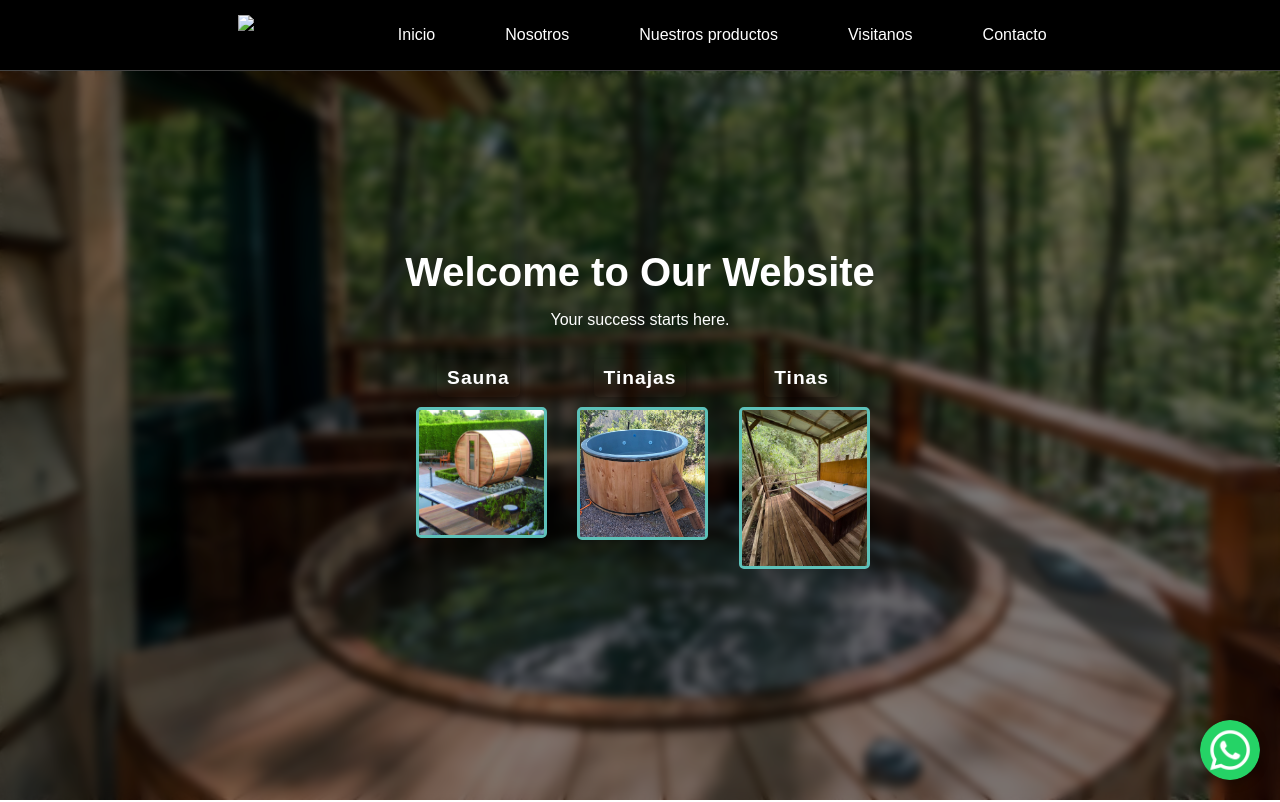
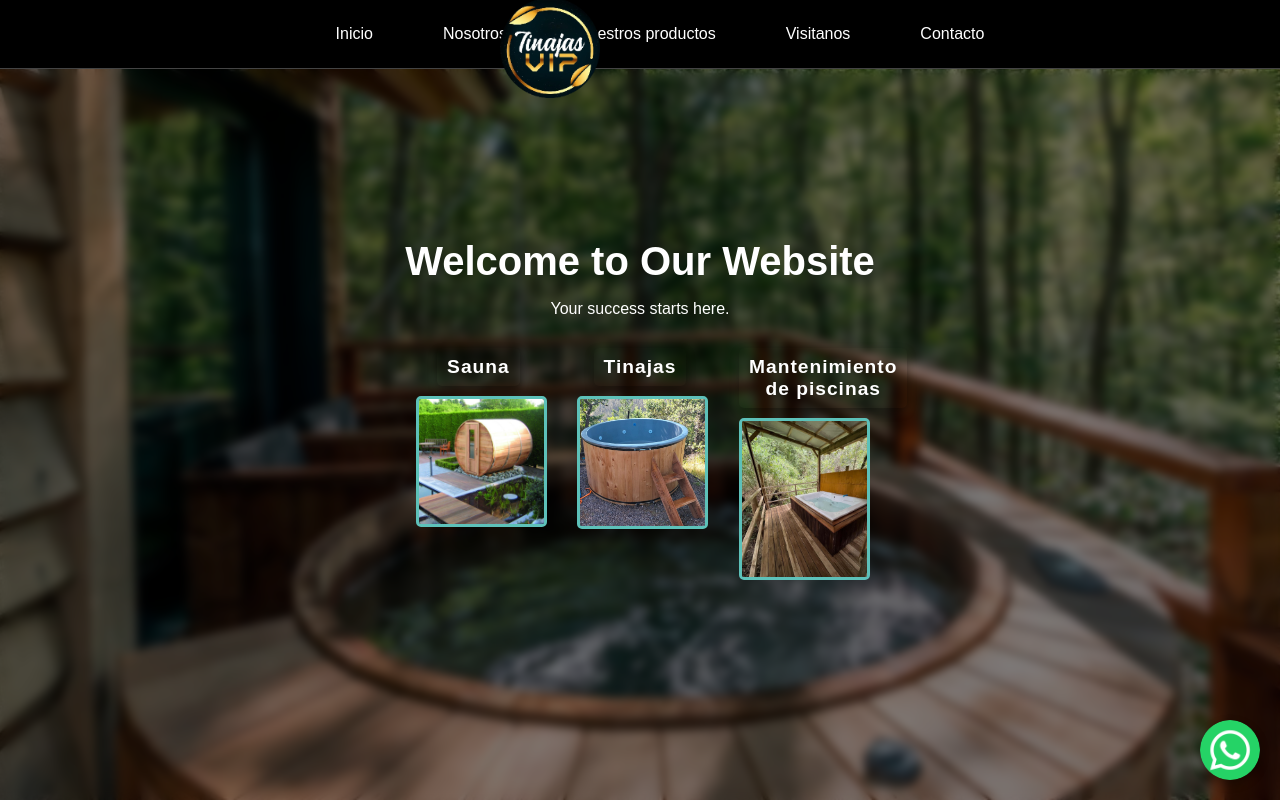
Before and after one commit to juanhefis13/websites, a website: page index.html in a window 1280 px wide. Shown: the top 802 px of the page. Drawn offline with Linux system fonts and the light colour scheme.

Commit message:
Descripción de los cambios realizados

```diff
--- a/index.html
+++ b/index.html
@@ -9,7 +9,7 @@
 <body>
     <header>
         <nav>
-            <img src="path/to/your/logo.png" alt="Company Logo" class="logo">
+            <img src="img/icon128.png" alt="Company Logo" class="logo">
             <ul class="menu">
                 <li><a href="index.html">Inicio</a></li>
                 <li><a href="about.html">Nosotros</a></li>
@@ -34,7 +34,7 @@
                     <img src="img/tinaja2.jpeg" alt="Image 2">
                 </div>
                 <div class="hero-image-container">
-                    <h3>Tinas</h3>
+                    <h3>Mantenimiento de piscinas</h3>
                     <img src="img/tina.jpg" alt="Image 3">
                 </div>
             </div>
--- a/styles/style.css
+++ b/styles/style.css
@@ -27,32 +27,38 @@ body {
 
 header {
     background-color: #000;
-    padding: 15px 20px;
+    padding: 25px 20px;
     border-bottom: 1px solid #444;
     position: fixed;
     width: 100%;
     top: 0;
     left: 0;
     z-index: 1000;
-    transition: background-color 0.3s ease;
-}
-nav {
     display: flex;
     align-items: center;
     justify-content: center;
 }
+
 .logo {
-    height: 40px;
+    height: 100px; /* Tamaño grande del logo */
+    position: absolute;
+    left: 500px; /* Ajusta la posición para acercarlo */
+    top: 70%;
+    transform: translateY(-50%); /* Mantiene centrado verticalmente */
 }
+
+
 .menu {
     list-style: none;
     display: flex;
     margin: 0;
     padding: 0;
 }
+
 .menu li {
     margin: 0 20px;
 }
+
 .menu li a {
     text-decoration: none;
     color: white;
@@ -61,10 +67,12 @@ nav {
     border-radius: 5px;
     transition: background-color 0.3s, transform 0.3s;
 }
+
 .menu li a:hover {
     background-color: #444;
     transform: scale(1.1);
 }
+
 .hero {
     position: relative;
     width: 100%;
```
Also changed, not shown: about.html (+1 -1 lines), contact.html (+1 -1 lines), services.html (+1 -1 lines), visitanos.html (+1 -1 lines), img/icon128.png (added), img/icono.jpeg (added).
